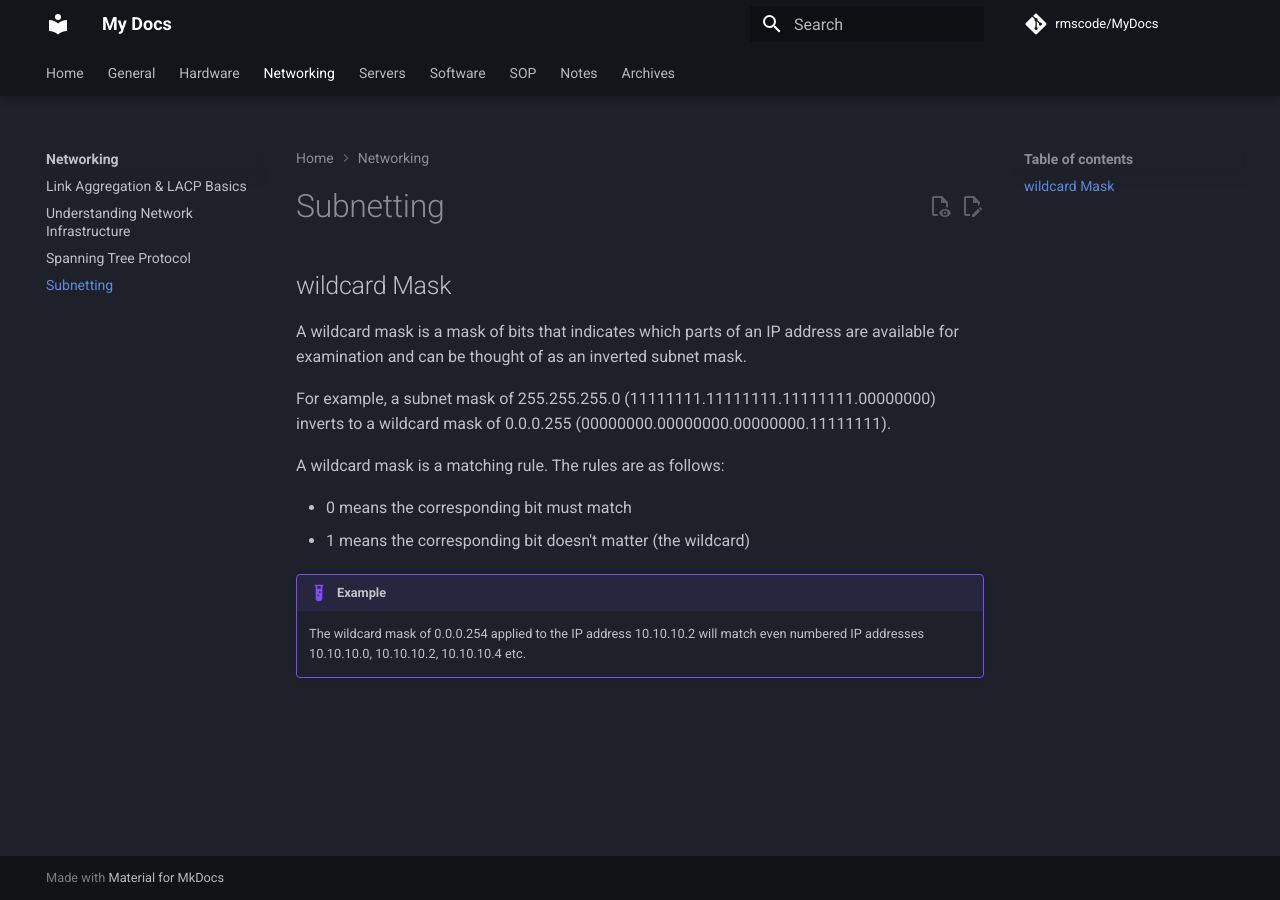
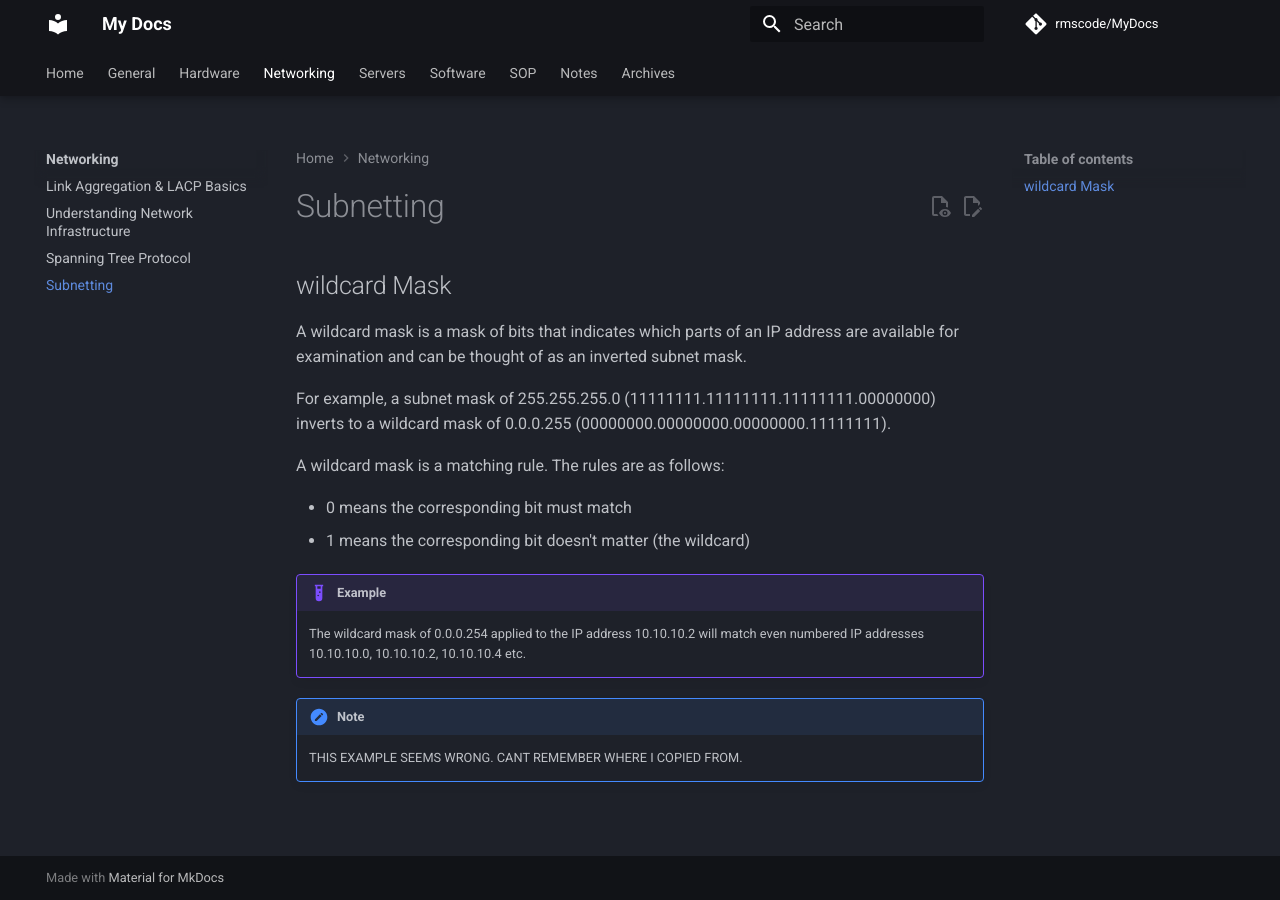
Before and after one commit to rmscode/binary-garden, an MkDocs documentation site: the page built from docs/networking/subnetting.md, in a window 1280 px wide. Built offline with MkDocs 1.6.1 and Material for MkDocs 9.7.7, drawn with Linux system fonts in a browser that asks for light colours; comment, search, counter and statistics services are not loaded.

Commit message:
Update: Notes

```diff
--- a/docs/networking/subnetting.md
+++ b/docs/networking/subnetting.md
@@ -14,3 +14,8 @@ A wildcard mask is a matching rule. The rules are as follows:
 !!! example
 
     The wildcard mask of 0.0.0.254 applied to the IP address 10.10.10.2 will match even numbered IP addresses 10.10.10.0, 10.10.10.2, 10.10.10.4 etc.
+
+
+!!! note
+
+    THIS EXAMPLE SEEMS WRONG. CANT REMEMBER WHERE I COPIED FROM.
```
